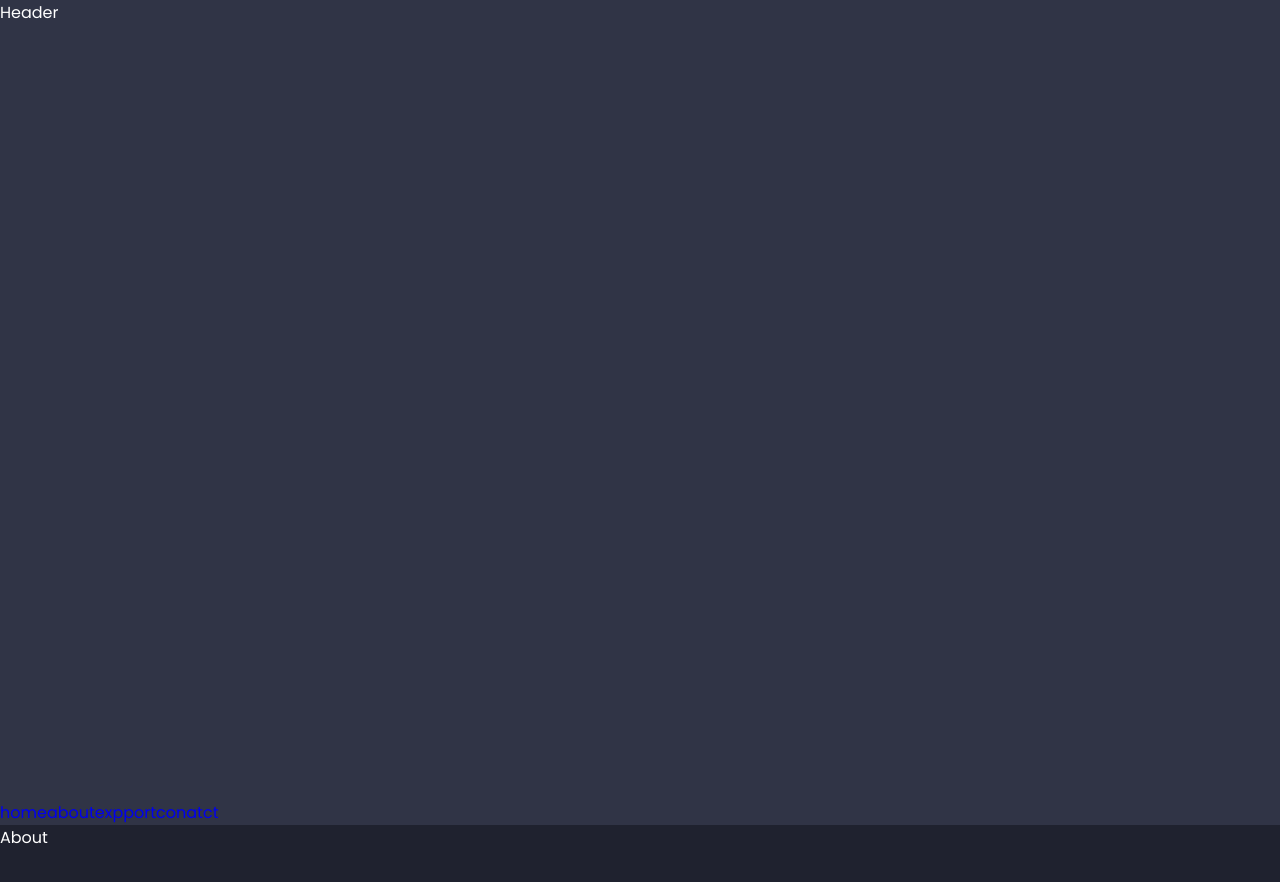
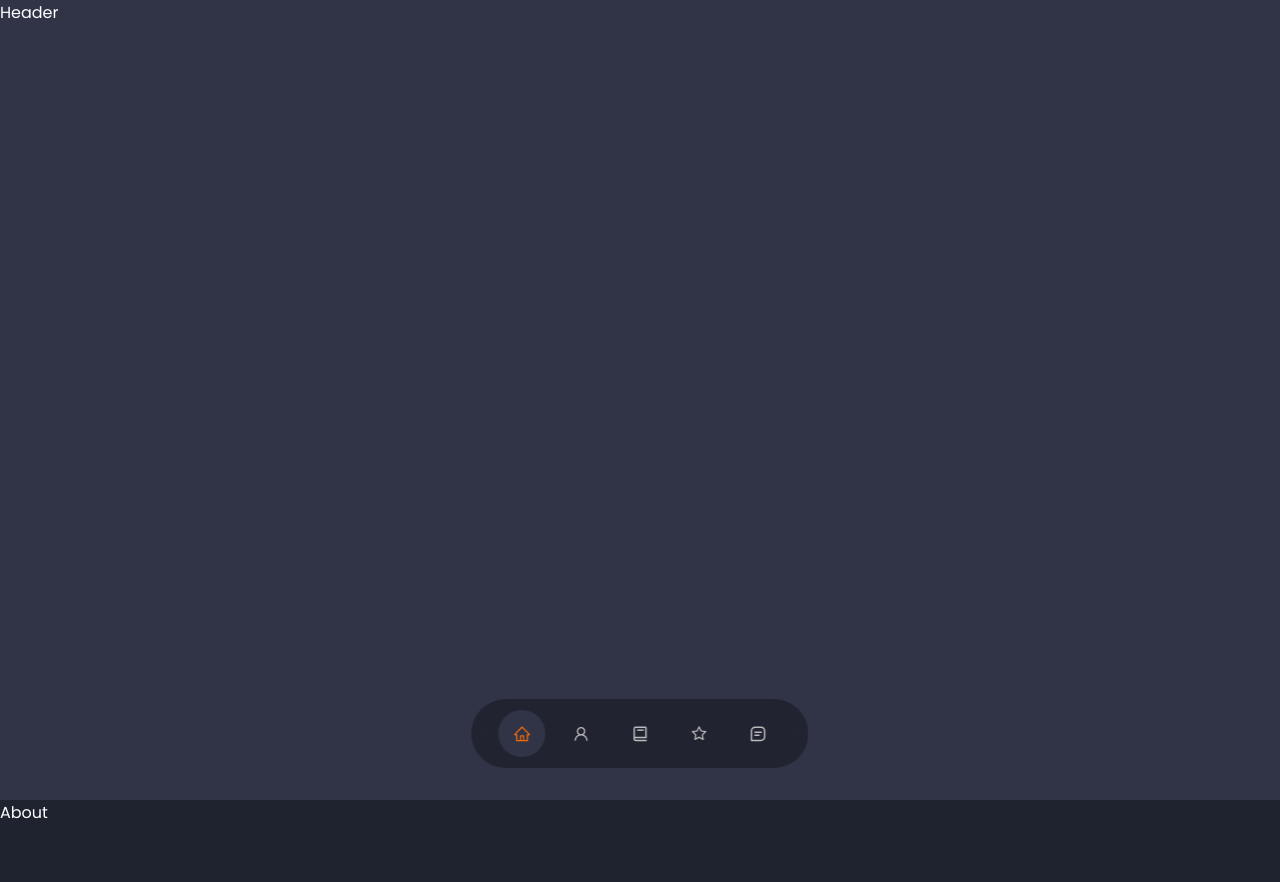
Before and after one commit to ANPramodya/portfolio, a React (Vite) app: page / in a window 1280 px wide. Shown: the top 882 px of the page. Built offline with nearby package versions, Linux system fonts and the light colour scheme.

Commit message:
navigation bar

```diff
--- a/package.json
+++ b/package.json
@@ -11,7 +11,8 @@
   },
   "dependencies": {
     "react": "^18.2.0",
-    "react-dom": "^18.2.0"
+    "react-dom": "^18.2.0",
+    "react-icons": "^4.10.1"
   },
   "devDependencies": {
     "@types/react": "^18.2.15",
--- a/src/components/nav/Nav.jsx
+++ b/src/components/nav/Nav.jsx
@@ -1,14 +1,61 @@
 import React from "react";
+import { useState } from "react";
+import { AiOutlineHome } from "react-icons/ai";
+import { AiOutlineUser } from "react-icons/ai";
+import { BiBook } from "react-icons/bi";
+import { AiOutlineStar } from "react-icons/ai";
+import { BiMessageSquareDetail } from "react-icons/bi";
 import "./nav.css";
 
 const Nav = () => {
+  const [activeNav, setActiveNav] = useState("#");
   return (
     <nav>
-      <a href="#">home</a>
-      <a href="#about">about</a>
-      <a href="#experience">exp</a>
-      <a href="#portfolio">port</a>
-      <a href="#contact">conatct</a>
+      <a
+        href="#"
+        onClick={() => {
+          setActiveNav("#");
+        }}
+        className={activeNav === "#" ? "active" : ""}
+      >
+        <AiOutlineHome />
+      </a>
+      <a
+        href="#about"
+        onClick={() => {
+          setActiveNav("#about");
+        }}
+        className={activeNav === "#about" ? "active" : ""}
+      >
+        <AiOutlineUser />
+      </a>
+      <a
+        href="#experience"
+        onClick={() => {
+          setActiveNav("#experience");
+        }}
+        className={activeNav === "#experience" ? "active" : ""}
+      >
+        <BiBook />
+      </a>
+      <a
+        href="#portfolio"
+        onClick={() => {
+          setActiveNav("#portfolio");
+        }}
+        className={activeNav === "#portfolio" ? "active" : ""}
+      >
+        <AiOutlineStar />
+      </a>
+      <a
+        href="#contact"
+        onClick={() => {
+          setActiveNav("#contact");
+        }}
+        className={activeNav === "#contact" ? "active" : ""}
+      >
+        <BiMessageSquareDetail />
+      </a>
     </nav>
   );
 };
--- a/src/components/nav/nav.css
+++ b/src/components/nav/nav.css
@@ -0,0 +1,32 @@
+nav {
+  background: rgba(0, 0, 0, 0.3);
+  width: max-content;
+  padding: 0.7rem 1.7rem;
+  z-index: 2;
+  border-radius: 3rem;
+  display: block;
+  display: flex;
+  position: fixed;
+  transform: translateX(-50%);
+  bottom: 2rem;
+  left: 50%;
+  backdrop-filter: blur(15px);
+  gap: 0.8rem;
+}
+
+nav a {
+  padding: 0.9rem;
+  background: transparent;
+  border-radius: 50%;
+  display: flex;
+  font-size: 1.1rem;
+}
+
+nav a:hover {
+  background: rgba(0, 0, 0, 0.3);
+}
+
+nav a.active {
+  background: var(--color-bg-primary);
+  color: var(--color-three);
+}
--- a/src/index.css
+++ b/src/index.css
@@ -38,3 +38,12 @@
 section {
   height: 100vh;
 }
+
+a {
+  color: var(--color-six);
+  transition: var(--transition);
+}
+
+a:hover {
+  color: var(--color-white);
+}
```
Also changed, not shown: 1 other file (tests, documents, lock files or other folders).
